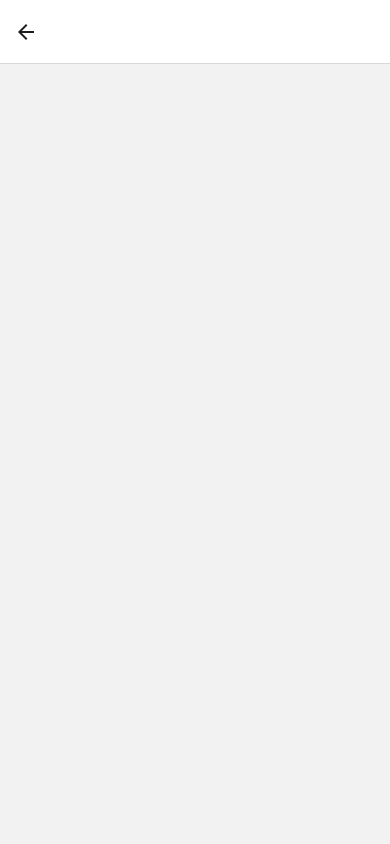
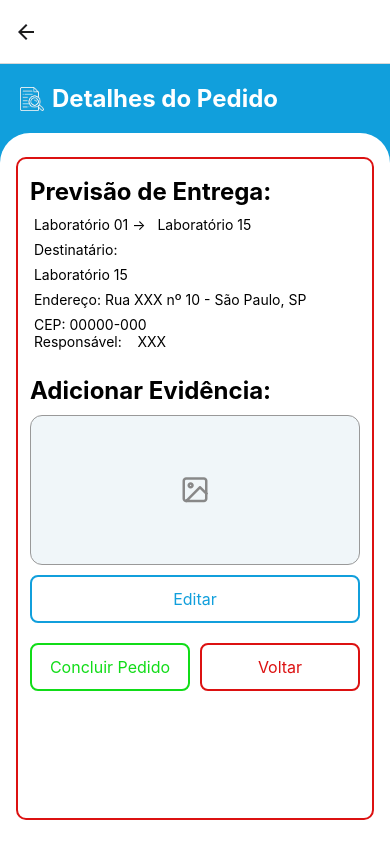
Before and after one commit to ViniciusOtoni/LogisticaMedica, a React Native app in the folder logistica-medica-app/: screen /OrderDetails in a window 390 px wide. Built offline with nearby package versions, Linux system fonts and the light colour scheme.

Commit message:
Ajustes no componente de Card para aceitar componentes filhos.

```diff
--- a/logistica-medica-app/package.json
+++ b/logistica-medica-app/package.json
@@ -16,8 +16,10 @@
     "react": "18.3.1",
     "react-native": "0.76.7",
     "react-native-gesture-handler": "^2.24.0",
+    "react-native-image-picker": "^8.2.0",
     "react-native-safe-area-context": "^5.3.0",
-    "react-native-screens": "^4.9.2"
+    "react-native-screens": "^4.9.2",
+    "expo-image-picker": "~16.0.6"
   },
   "devDependencies": {
     "@babel/core": "^7.20.0"
--- a/logistica-medica-app/src/components/CustomCard.js
+++ b/logistica-medica-app/src/components/CustomCard.js
@@ -1,5 +1,5 @@
 import React from 'react';
-import { TouchableOpacity,  StyleSheet} from 'react-native';
+import { TouchableOpacity, StyleSheet, View } from 'react-native';
 import HeaderTitle from './HeaderTitle';
 
 const CustomCard = ({
@@ -7,7 +7,8 @@ const CustomCard = ({
   onPress,
   borderColor = '#119FDC',
   borderWidth = 2,
-  icon
+  icon,
+  children //componentes "extras"
 }) => {
   return (
     <TouchableOpacity
@@ -20,21 +21,24 @@ const CustomCard = ({
       ]}
       {...(onPress && { onPress })}
     >
-      <HeaderTitle icon={icon} text={text}> </HeaderTitle>
+      <View style={{ flex: 1, width: '100%' }}>
+        <HeaderTitle icon={icon} text={text} />
+        {children}
+      </View>
     </TouchableOpacity>
   );
 };
 
 const styles = StyleSheet.create({
   container: {
-    backgroundColor: "#FFFFFF",
-    flexDirection: 'row',
+    backgroundColor: '#FFFFFF',
+    flexDirection: 'column', // Coloca os filhos em coluna
     flex: 1,
-    paddingVertical: 12,
+    paddingVertical: 8,
     paddingHorizontal: 12,
     borderRadius: 10,
-    marginVertical: 10,
-    alignItems: "flex-start"
+    marginVertical: 8,
+    alignItems: 'flex-start',
   },
   icon: {
     width: 24,
@@ -42,7 +46,7 @@ const styles = StyleSheet.create({
     marginRight: 8,
   },
   cardText: {
-    color: "#FFFFFF",
+    color: '#FFFFFF',
     fontSize: 20,
   },
 });
--- a/logistica-medica-app/src/components/ImageInput.js
+++ b/logistica-medica-app/src/components/ImageInput.js
@@ -1,3 +1,62 @@
-const ImageInput = () => {};
+import React, { useState } from 'react';
+import { View, TouchableOpacity, Image, StyleSheet } from 'react-native';
+import * as ImagePicker from 'expo-image-picker';
+import Icon from 'react-native-vector-icons/Feather';
+
+const ImageInput = ({ initialImageUri = null }) => {
+  const [imageUri, setImageUri] = useState(initialImageUri);
+
+  const handleSelectImage = async () => {
+    // Pedir permissão
+    const { status } = await ImagePicker.requestMediaLibraryPermissionsAsync();
+    if (status !== 'granted') {
+      alert('Precisamos de permissão para acessar suas fotos!');
+      return;
+    }
+
+    // Abrir galeria
+    const result = await ImagePicker.launchImageLibraryAsync({
+      mediaTypes: ImagePicker.MediaTypeOptions.Images,
+      quality: 0.7,
+    });
+
+    if (!result.canceled) {
+      setImageUri(result.assets[0].uri);
+    }
+  };
+
+  return (
+    <TouchableOpacity onPress={handleSelectImage} style={styles.container}>
+      {imageUri ? (
+        <Image source={{ uri: imageUri }} style={styles.image} resizeMode="cover" />
+      ) : (
+        <View style={styles.placeholder}>
+          <Icon name="image" size={30} color="#888" />
+        </View>
+      )}
+    </TouchableOpacity>
+  );
+};
+
+const styles = StyleSheet.create({
+  container: {
+    height: 150,
+    width: '100%',
+    borderRadius: 12,
+    borderWidth: 1,
+    borderColor: '#999',
+    overflow: 'hidden',
+    backgroundColor: '#f0f6f9',
+  },
+  image: {
+    width: '100%',
+    height: '100%',
+  },
+  placeholder: {
+    flex: 1,
+    justifyContent: 'center',
+    alignItems: 'center',
+  },
+});
 
 export default ImageInput;
--- a/logistica-medica-app/src/screens/user/OrderDetails.js
+++ b/logistica-medica-app/src/screens/user/OrderDetails.js
@@ -1,3 +1,112 @@
-const OrderDetails = () => {};
+import React from 'react';
+import { View, StyleSheet, Text, ScrollView } from 'react-native';
+import details from '../../../assets/images/details-icon.png';
+
+import HeaderTitle from '../../components/HeaderTitle';
+import ImageInput from '../../components/ImageInput';
+import CustomCard from '../../components/CustomCard';
+import CustomButton from '../../components/CustomButton';
+import Title from '../../components/Title';
+
+const OrderDetails = () => {
+    return (
+        <View style={styles.container}>
+          <View style={styles.topContainer}>
+            <HeaderTitle text={"Detalhes do Pedido"} color="#FFFFFF" icon={details}/>
+          </View>
+          <View style={styles.bottomContainer}>
+            <CustomCard
+                text={"Previsão de Entrega:"}
+                borderColor="#DC1111"
+            >
+
+                <View style={styles.row}>
+                    <View> <Text> Laboratório 01 → </Text> </View>
+                    <View> <Text>  Laboratório 15 </Text> </View>
+                </View>
+                <View style={styles.padding}> <Text> Destinatário: </Text> </View>
+                <View style={styles.padding}> <Text> Laboratório 15 </Text> </View>
+                <View style={styles.padding}> <Text> Endereço: Rua XXX nº 10 - São Paulo, SP </Text> </View>
+                <View style={styles.padding}> <Text> CEP: 00000-000 </Text> </View>
+                <View style={styles.row}>
+                    <View> <Text> Responsável:  </Text> </View>
+                    <View> <Text>  XXX </Text> </View>
+                </View>
+                <View style={styles.titleWrapper}>
+                    <Title text={"Adicionar Evidência:"} />
+                </View>
+                <View> <ImageInput  /> </View> {/* initialImageUri={"path_imagem"} */}
+                <CustomButton
+                text="Editar"
+                textColor="#119FDC"
+                backgroundColor="transparent"
+                borderColor="#119FDC"
+                borderWidth={2}
+                //   onPress={() => navigation.navigate('SignUp')}
+                />
+
+                <View style={styles.buttons}>
+                    <View style={styles.buttonWrapper}>
+                        <CustomButton
+                        text={"Concluir Pedido"}
+                        textColor="#11DC18"
+                        backgroundColor="transparent"
+                        borderColor="#11DC18"
+                        borderWidth={2}
+                        // onPress={() => navigation.navigate('SignUp')}
+                        />
+                    </View>
+                    <View style={styles.buttonWrapper}>
+                        <CustomButton
+                        text={"Voltar"}
+                        textColor="#DC1111"
+                        backgroundColor="transparent"
+                        borderColor="#DC1111"
+                        borderWidth={2}
+                        // onPress={() => navigation.navigate('SignUp')}
+                        />
+                    </View>
+                </View>
+            </CustomCard>
+          </View>
+        </View>
+      );
+};
+
+const styles = StyleSheet.create({
+  container: {
+    flex: 1,
+    backgroundColor: '#119FDC',
+  },
+  topContainer: {
+    alignItems: 'left',
+    paddingVertical: 10,
+    paddingHorizontal: 20
+  },
+  titleWrapper: {
+    alignItems: 'flex-start',
+    marginTop: 16
+  },
+  bottomContainer: {
+    flex: 1,
+    backgroundColor: '#FFF',
+    borderTopLeftRadius: 30,
+    borderTopRightRadius: 30,
+    padding: 16,
+  },
+  row: {
+    flexDirection: 'row'
+  },
+  padding: {
+    paddingTop: 8
+  },
+  buttons: {
+    flexDirection: 'row',
+    gap: 10
+  },
+  buttonWrapper: {
+    flex: 1
+  }
+});
 
 export default OrderDetails;
```
Also changed, not shown: logistica-medica-app/assets/images/details-icon.png (added), 1 other file (tests, documents, lock files or other folders).
